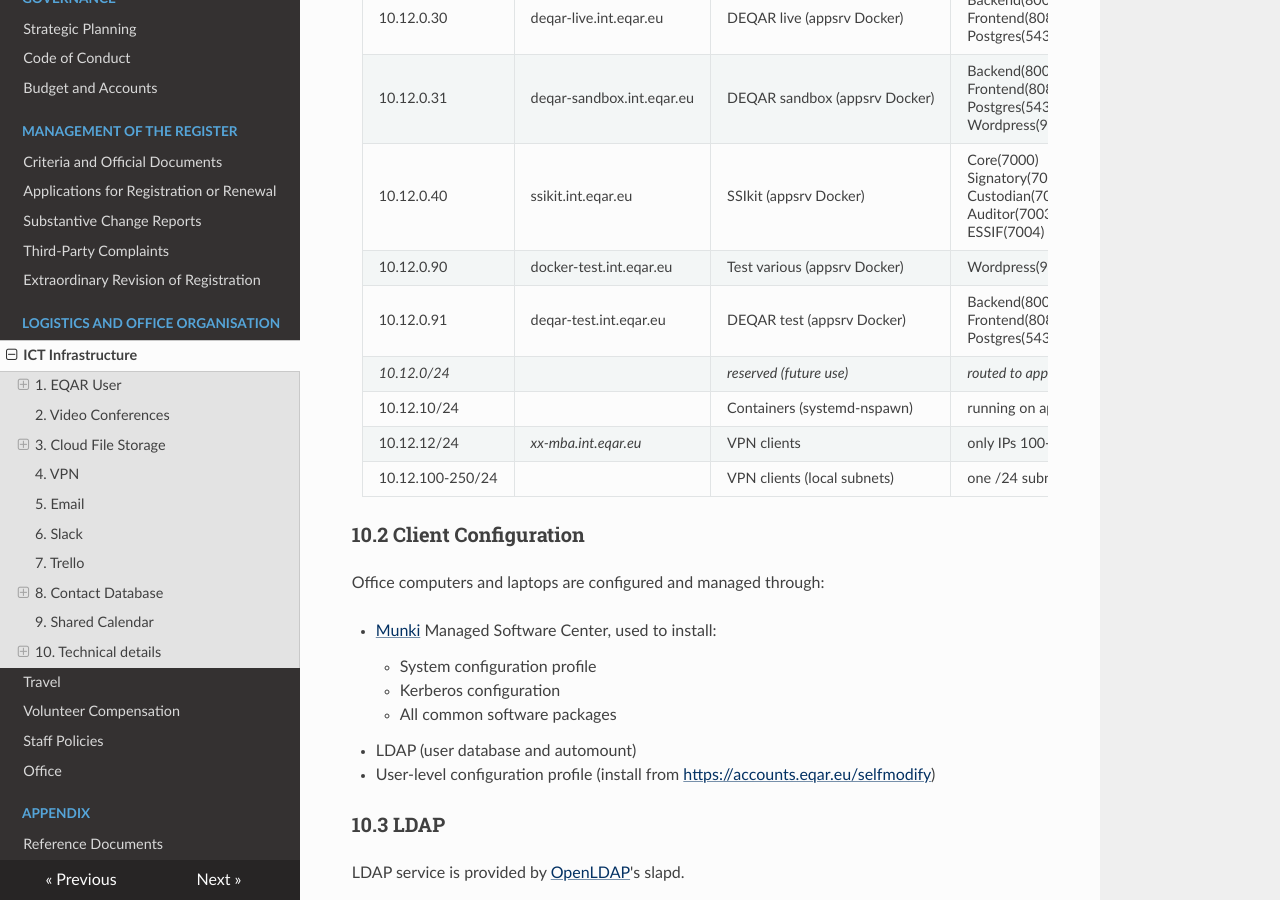
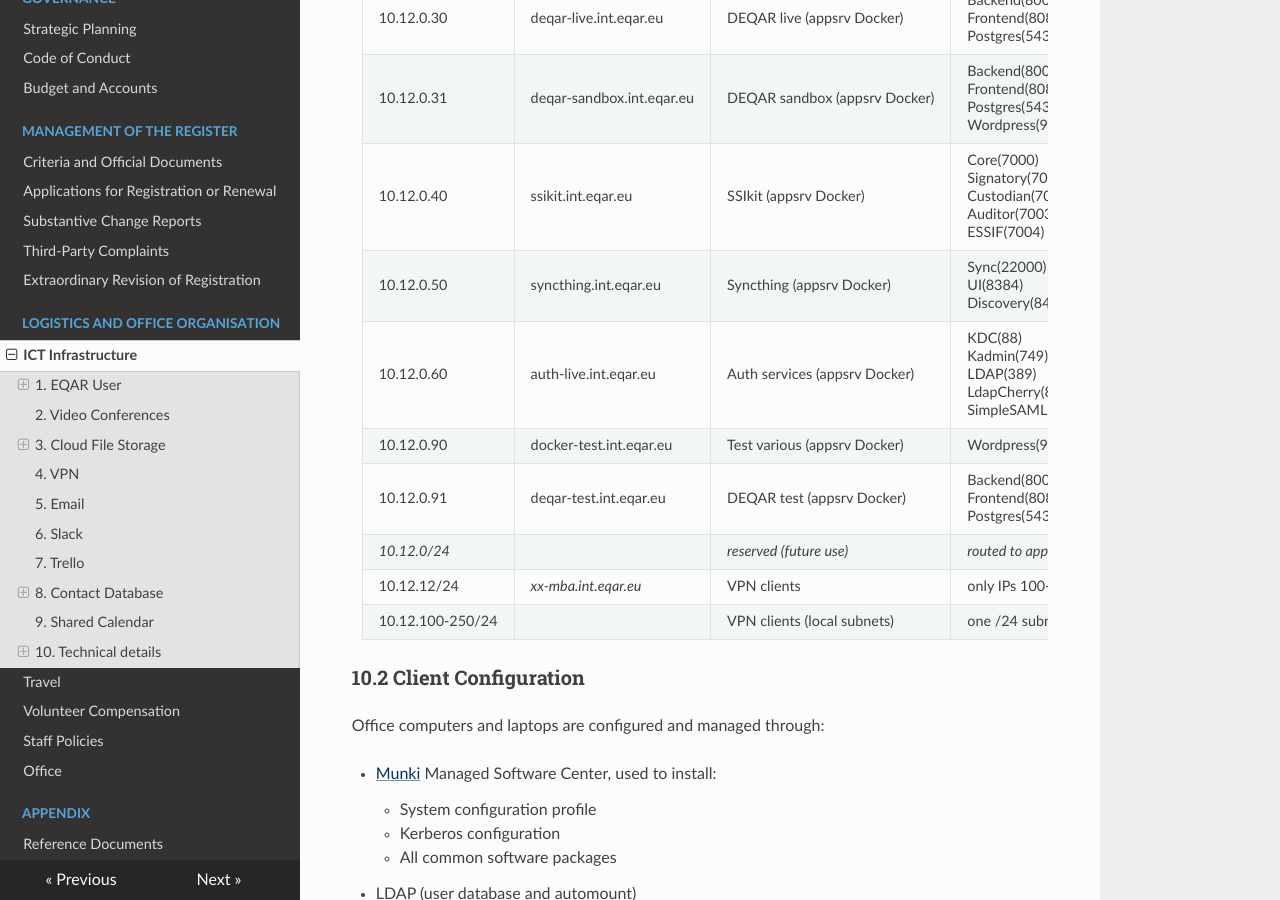
Before and after one commit to EQAR/internal-handbook, an MkDocs documentation site: the page built from docs/admin-it.md, in a window 1280 px wide and 900 px high, scrolled down 14268 px. Built offline with MkDocs 1.6.1, drawn with Linux system fonts in a browser that asks for light colours; nearby versions of some CDN libraries.

Commit message:
update IP addresses overview

```diff
--- a/docs/admin-it.md
+++ b/docs/admin-it.md
@@ -388,7 +388,7 @@ The canonical way to test the connection to the EQAR network is to open <https:/
 
 The following tables summarise the statically and dynamically assigned IP addresses in the networks:
 
-| Public IP     | Host                                      | DNS name(s)                                                                           | Services (available publicly)                                                                                                 |
+| Public IP     | Host                                      | DNS name(s)                                                                           | Services (available publicly)                                                                     |
 | ------------- | ----------------------------------------- | ------------------------------------------------------------------------------------- | ------------------------------------------------------------------------------------------------- |
 | 212.44.107.66 | EQAR application server (KVM VPS)         | appsrv.eqar.eu,<br />various CNAMEs,<br />vpn.eqar.eu                                 | HTTP & HTTPS<br />WireGuard (51820)<br />LDAP (from websrv)<br />SSH (from known IPs)             |
 | 212.44.104.63 | EQAR webserver (LXC VPS)                  | www.eqar.eu<br />\*.eqar.eu                                                           | HTTP & HTTPS                                                                                      |
@@ -407,10 +407,11 @@ The following tables summarise the statically and dynamically assigned IP addres
 | 10.12.0.30       | deqar-live.int.eqar.eu    | DEQAR live (appsrv Docker)    | Backend(8000)<br />Frontend(8080)<br />Postgres(5432)                                     | static virtual IP |
 | 10.12.0.31       | deqar-sandbox.int.eqar.eu | DEQAR sandbox (appsrv Docker) | Backend(8000)<br />Frontend(8080)<br />Postgres(5432)<br />Wordpress(9080)                | static virtual IP |
 | 10.12.0.40       | ssikit.int.eqar.eu        | SSIkit (appsrv Docker)        | Core(7000)<br />Signatory(7001)<br />Custodian(7002)<br />Auditor(7003)<br />ESSIF(7004)  | static virtual IP |
+| 10.12.0.50       | syncthing.int.eqar.eu     | Syncthing (appsrv Docker)     | Sync(22000)<br />UI(8384)<br />Discovery(8443)                                            | static virtual IP |
+| 10.12.0.60       | auth-live.int.eqar.eu     | Auth services (appsrv Docker) | KDC(88)<br />Kadmin(749)<br />LDAP(389)<br />LdapCherry(8389)<br />SimpleSAMLphp(8000)    | static virtual IP |
 | 10.12.0.90       | docker-test.int.eqar.eu   | Test various (appsrv Docker)  | Wordpress(9080)                                                                           | static virtual IP |
 | 10.12.0.91       | deqar-test.int.eqar.eu    | DEQAR test (appsrv Docker)    | Backend(8000)<br />Frontend(8080)<br />Postgres(5432)                                     | static virtual IP |
 | _10.12.0/24_     |                           | _reserved (future use)_       | _routed to application server_                                                            |                   |
-| 10.12.10/24      |                           | Containers (systemd-nspawn)   | running on application server                                                             |                   |
 | 10.12.12/24      | _xx-mba.int.eqar.eu_      | VPN clients                   | only IPs 100-250 used                                                                     | WireGuard         |
 | 10.12.100-250/24 |                           | VPN clients (local subnets)   | one /24 subnet reserved per client                                                        | WireGuard / local |
 
```
